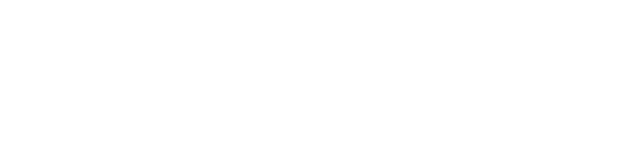
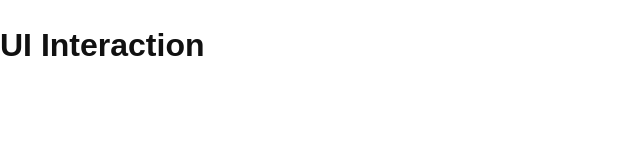
Before and after one commit to yamoo9/ui-interaction, a plain HTML site: page public/index.html in a window 1280 px wide. Shown: the whole page, without its empty margins (0-640 px from the left). Drawn offline with Linux system fonts and the light colour scheme; a web font is replaced by a local one.

Commit message:
edit. 마크업 추가/수정
- 메인 CSS 파일 연결
- 헤더 영역 마크업 추가

```diff
--- a/public/index.html
+++ b/public/index.html
@@ -6,8 +6,13 @@
   <meta name="viewport" content="width=device-width, initial-scale=1" />
   <title>사용자 인터랙션</title>
   <link rel="stylesheet" href="https://gif.helltabus.com/libs/spoqa-han-sans-neo/css/SpoqaHanSansNeo-kr.css" />
+  <link rel="stylesheet" href="./css/main.css" />
 </head>
 <body>
 
+  <header>
+    <h1 lang="en">UI Interaction</h1>
+  </header>
+
 </body>
 </html>
```
